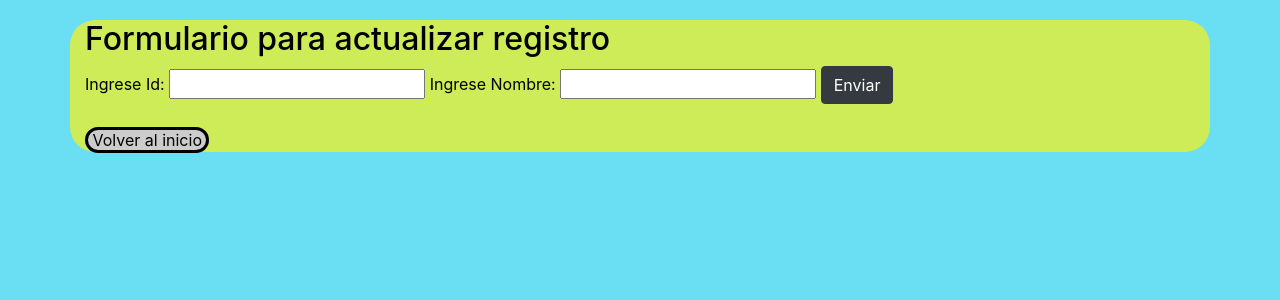
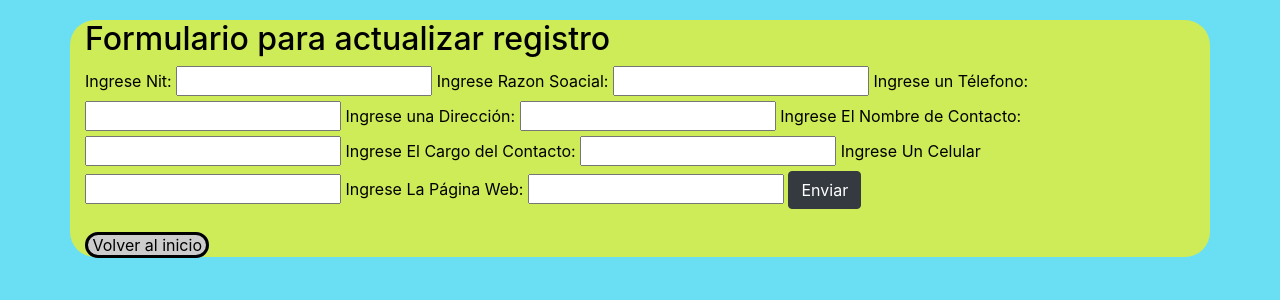
Before and after one commit to cuentapruebagit/proyectogrupo, a PHP site: page /view/actualizarPersona.php in a window 1280 px wide. Shown: the top 300 px of the page. Run offline with PHP 8.4, Linux system fonts and the light colour scheme.

Commit message:
Modificados 3 archivos de actualizar, desde la rama Proveedores

```diff
--- a/view/actualizarPersona.php
+++ b/view/actualizarPersona.php
@@ -14,10 +14,30 @@
         <div class="container">
             <h2>Formulario para actualizar registro</h2>
             <form action="index.php?m=actPersona" method="post">
-                <label>Ingrese Id:</label>
-                <input type="number" class="" name="txtid" required>
-                <label>Ingrese Nombre:</label>
-                <input type="text" class="" name="txtnombre1" required>
+                <label>Ingrese Nit:</label>
+                <input type="number" class="" name="txtnitproveedor" required>
+
+                <label>Ingrese Razon Soacial:</label>
+                <input type="text" class="" name="txtrazonsocial" required>
+
+                <label>Ingrese un Télefono:</label>
+                <input type="text" class="" name="txttelefono" required>
+
+                <label>Ingrese una Dirección:</label>
+                <input type="text" class="" name="txtdireccion" required>
+
+                <label>Ingrese El Nombre de Contacto:</label>
+                <input type="text" class="" name="txtnombrecontacto" required>
+
+                <label>Ingrese El Cargo del Contacto:</label>
+                <input type="text" class="" name="txtcargocontacto" required>
+
+                <label>Ingrese Un Celular</label>
+                <input type="text" class="" name="txtcelular" required>
+
+                <label>Ingrese La Página Web:</label>
+                <input type="text" class="" name="txtpagweb" required>
+
                 <button type="submit" class="btn btn-dark">Enviar</button>
                 <br><br>
 
```
Also changed, not shown: controller/persona_controller.php (+12 -3 lines), model/persona_model.php (+12 -2 lines).
